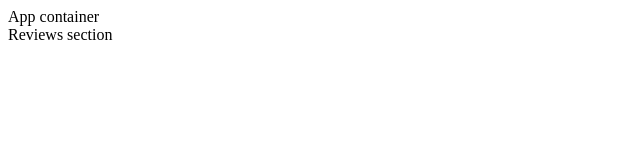
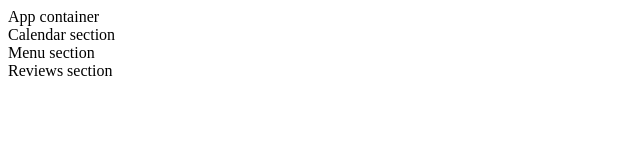
Before and after one commit to 10-free-table/tyler-proxy-server, a website: page client/public/index.html in a window 1280 px wide. Shown: the whole page, without its empty margins (0-640 px from the left). Drawn offline with Linux system fonts and the light colour scheme.

Commit message:
Adds integration for all components and updates README

```diff
--- a/client/public/index.html
+++ b/client/public/index.html
@@ -6,9 +6,14 @@
     <title>Tyler's Proxy</title>
   </head>
   <body>
-    <div id="container">App container</div>
+    <div id="container">App container
+      <div id="calendar">Calendar section</div>
+      <div id="menu">Menu section</div>
+      <div id="reviews">Reviews section</div>
+    </div>
 
-    <div id="reviews">Reviews section</div>
+    <script src="http://localhost:3001/bundle.js"></script>
+    <script src="http://localhost:3002/bundle.js"></script>
     <script src="http://localhost:3003/bundle.js"></script>
   </body>
 </html>
```
Also changed, not shown: README.md.
